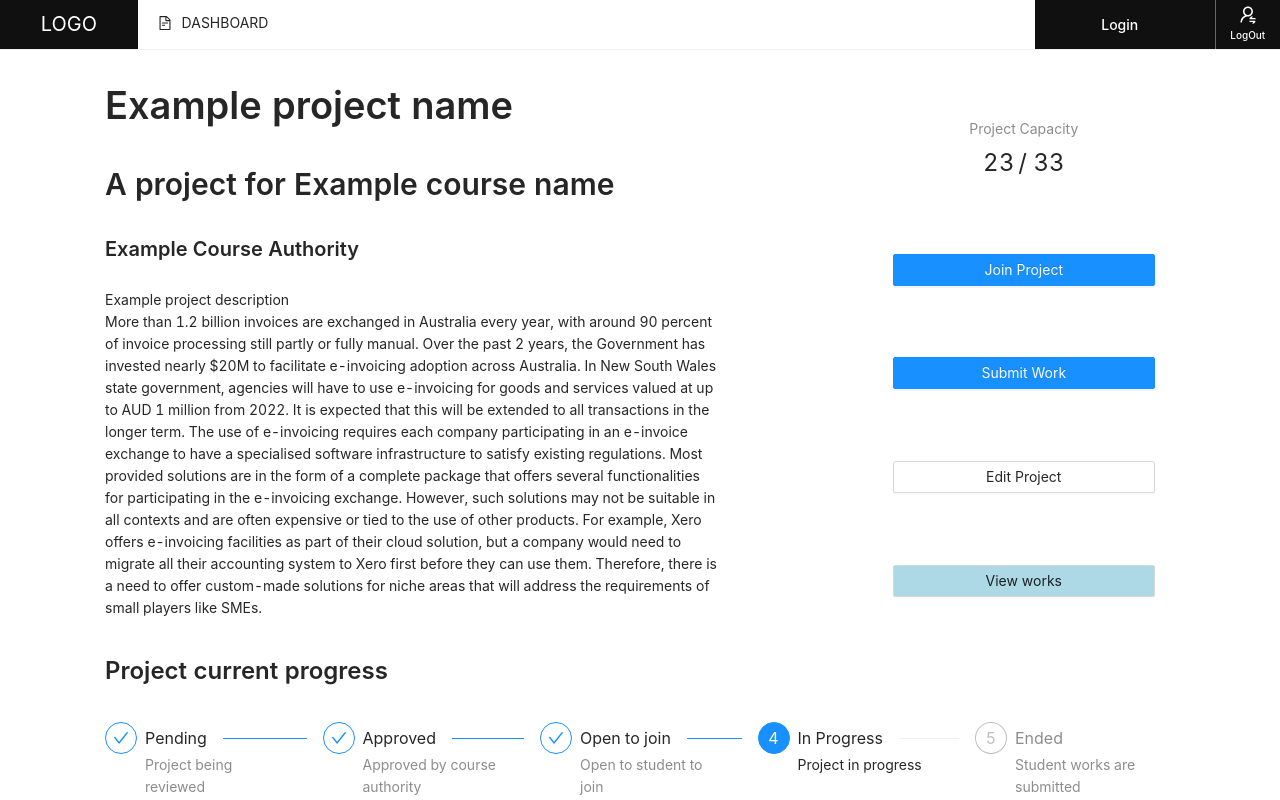
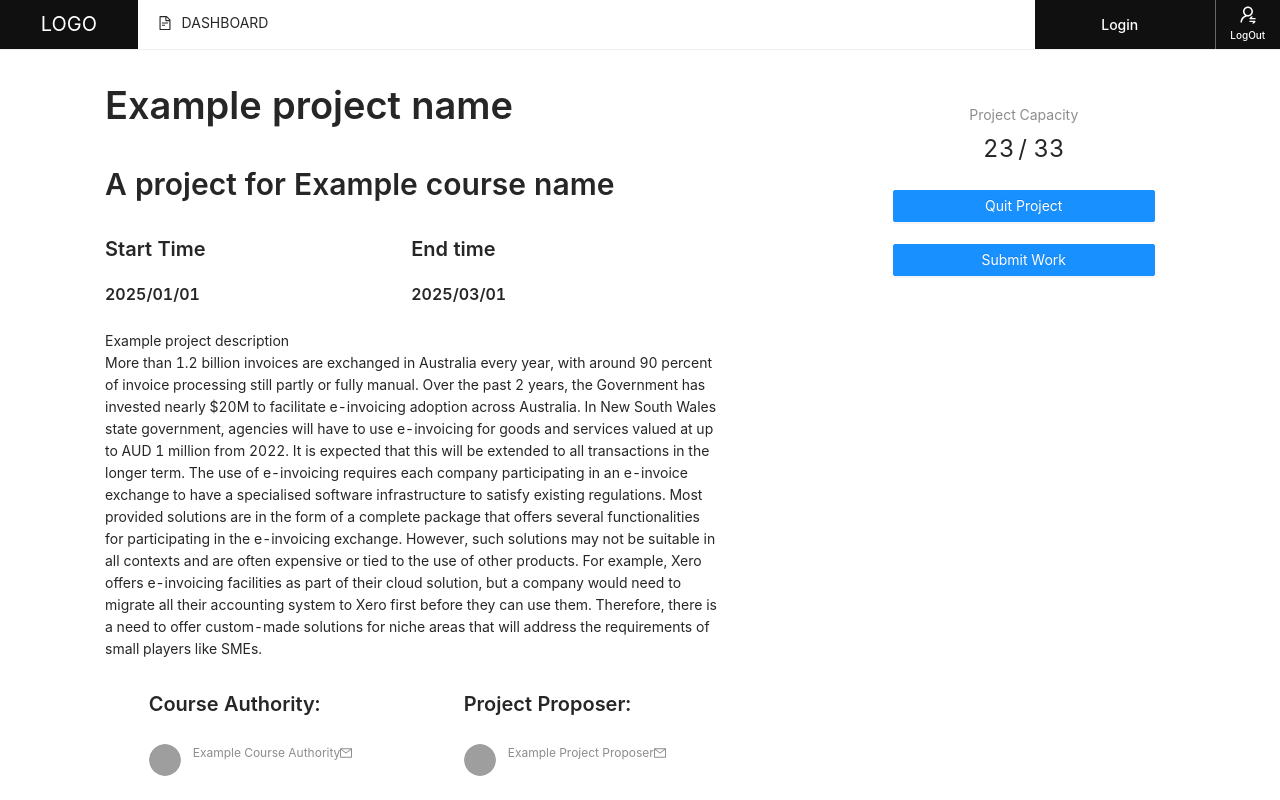
Before and after one commit to span6484/COMP9323-JustDoIT, a Next.js app in the folder comp9323-frontend/: page /project/detail in a window 1280 px wide. Built offline with nearby package versions, Linux system fonts and the light colour scheme; grey boxes are pictures that could not be loaded.

Commit message:
project details done

```diff
--- a/comp9323-frontend/pages/project/detail.js
+++ b/comp9323-frontend/pages/project/detail.js
@@ -1,21 +1,129 @@
 import PageBase from '../basePage'
-import React, { useRef, onChange, useState,useEffect } from 'react'
-import { Col, Row, Button, Typography, Image, Space, Collapse, Steps, Popover, Statistic, Comment, Avatar, Popconfirm } from 'antd';
-import { BoldOutlined } from '@ant-design/icons';
+import React, { useRef, onChange, useState, useEffect } from 'react'
+import { Col, Row, Button, Typography, Tooltip, Space, Collapse, Steps, Popover, Statistic, Comment, Avatar, Popconfirm } from 'antd';
+import { MailOutlined, DeleteOutlined, FormOutlined } from "@ant-design/icons"
+import { CopyToClipboard } from 'react-copy-to-clipboard';
 const { Title, Paragraph, Text, Link } = Typography;
 
-const TextIndex = ({ USERMESSAGE ,urlMsg}) => {
+const TextIndex = ({ USERMESSAGE, urlMsg }) => {
+    var role = "S"
+    var joined = true;
     const ref = useRef();
     const { Panel } = Collapse;
     const onChange = (key) => {
         console.log(key);
     };
-    useEffect(()=>{
-        setTimeout(()=>{
+
+    useEffect(() => {
+        setTimeout(() => {
             ref?.current.getTabPane(urlMsg.asPath, `Project Name`)
-        },0)
-    },[])
+        }, 0)
+    }, [])
     const { Step } = Steps;
+    // var userRole = ("CA", "S", "P","R");
+    function Buttons(props) {
+        const userRole = props.userRole;
+        if (userRole == "CA") {
+            return <CAButtons />;
+        }
+        else if (userRole == "R") {
+            return <RButtons />;
+        }
+        else if (userRole == "P") {
+            return <PButtons />;
+        }
+        return <SButtons />;
+    }
+    function CAButtons() {
+        return (
+            <>
+                <Button type="primary" href='/project/edit'>Edit Project</Button>
+                <br />
+                <Button type="primary" href='/project/work'>View works</Button>
+            </>
+        )
+    }
+    function RButtons() {
+        return (
+            <>
+                <Button type="primary" href='/project/edit'>Approve Project</Button>
+            </>
+        )
+    }
+    function PButtons() {
+        return (
+            <>
+                <Button type="primary" href='/project/work'>View works</Button>
+            </>
+        )
+    }
+    function SButtons() {
+        if (joined) {
+            return (
+                <>
+                    <Popconfirm
+                        placement="bottomRight"
+                        title={"Quit this project now?"}
+                        okText="Yes"
+                        cancelText="No"
+                    >
+                        <Button type="primary">Quit Project</Button>
+                    </Popconfirm>
+                    <br />
+                    <Button type="primary" href='/project/work'>Submit Work</Button>
+
+                </>
+            )
+        } else {
+            return (
+                <>
+
+                    <Popconfirm
+                        placement="bottomRight"
+                        title={"Join this project now?"}
+                        okText="Yes"
+                        cancelText="No"
+                    >
+                        <Button type="primary">Join Project</Button>
+                    </Popconfirm>
+                </>
+            )
+        }
+    }
+    function ProgressBars(props) {
+        const userRole = props.userRole;
+        if (userRole == "CA" || userRole == "R") {
+            return (
+                <>
+                    <Steps current={3}>
+                        <Step title="Pending" description="Project being reviewed" />
+                        <Step title="Approved" description="Approved by course authority" />
+                        <Step title="Open to join" description="Open to student to join" />
+                        <Step title="In Progress" description="Project in progress" />
+                        <Step title="Ended" description="Student works are submitted" />
+                    </Steps>
+                </>
+            );
+        } else if (userRole == "P") {
+            return (
+                <>
+                    <Steps current={1}>
+                        <Step title="Pending" description="Project being reviewed" />
+                        <Step title="Not Approved" description="Not approved by course authority" />
+                    </Steps>
+                </>
+            );
+        }
+        return (
+            <>
+                <Steps current={0}>
+                    <Step title="Open to join" description="Open to student to join" />
+                    <Step title="In Progress" description="Project in progress" />
+                    <Step title="Ended" description="Student works are submitted" />
+                </Steps>
+            </>
+        );
+    }
     return (
         <PageBase cRef={ref} USERMESSAGE={USERMESSAGE}>
             <>
@@ -28,7 +136,16 @@ const TextIndex = ({ USERMESSAGE ,urlMsg}) => {
                                 <Space direction="vertical" size="middle" style={{ display: 'flex' }}>
                                     <Title>Example project name</Title>
                                     <Title level={2}>A project for Example course name</Title>
-                                    <Title level={4}>Example Course Authority</Title>
+                                    <Row>
+                                        <Col span={12}>
+                                            <Title level={4}>Start Time</Title>
+                                            <Title level={5}>2025/01/01</Title>
+                                        </Col>
+                                        <Col span={12}>
+                                            <Title level={4}>End time</Title>
+                                            <Title level={5}>2025/03/01</Title>
+                                        </Col>
+                                    </Row>
                                     <Paragraph>
                                         Example project description
                                         <br />
@@ -48,54 +165,75 @@ const TextIndex = ({ USERMESSAGE ,urlMsg}) => {
                                         custom-made solutions for niche areas that will address the requirements of small players like
                                         SMEs.
                                     </Paragraph>
-
+                                    <Space direction="vertical" size="middle" style={{ display: 'flex', flexDirection: 'row', justifyContent: 'space-around' }}>
+                                        <div>
+                                            <Title level={4}>Course Authority:</Title>
+                                            <Comment
+                                                className="comment-box-item"
+                                                author={<div>
+                                                    Example Course Authority
+                                                    <Tooltip placement="top" title={<div className={"email-tool-tip-component"}>
+                                                        ExampleEmail@COMP9323.com
+                                                        <CopyToClipboard
+                                                            text={"ExampleEmail@COMP9323.com"}
+                                                            onCopy={() => {
+                                                                message.success('copy email success');
+                                                            }}
+                                                        >
+                                                            <span className={"email-tool-tip-component-copy"}>COPY</span>
+                                                        </CopyToClipboard>
+                                                    </div>}>
+                                                        <MailOutlined className={"mail-box"} />
+                                                    </Tooltip>
+                                                </div>
+                                                }
+                                                avatar={<Avatar src="/static/ca.png" />}
+                                                content={null}
+                                            >
+                                            </Comment>
+                                        </div>
+                                        <div>
+                                            <Title level={4}>Project Proposer:</Title>
+                                            <Comment
+                                                className="comment-box-item"
+                                                author={<div>
+                                                    Example Project Proposer
+                                                    <Tooltip placement="top" title={<div className={"email-tool-tip-component"}>
+                                                        ExampleEmail@COMP9323.com
+                                                        <CopyToClipboard
+                                                            text={"ExampleEmail@COMP9323.com"}
+                                                            onCopy={() => {
+                                                                message.success('copy email success');
+                                                            }}
+                                                        >
+                                                            <span className={"email-tool-tip-component-copy"}>COPY</span>
+                                                        </CopyToClipboard>
+                                                    </div>}>
+                                                        <MailOutlined className={"mail-box"} />
+                                                    </Tooltip>
+                                                </div>
+                                                }
+                                                avatar={<Avatar src="/static/ca.png" />}
+                                                content={null}
+                                            >
+                                            </Comment>
+                                        </div>
+                                    </Space>
                                 </Space>
                             </Col>
                             <Col span={4}></Col>
-                            <Col span={6} style={{ display: 'flex', flexDirection: 'column', justifyContent: 'space-around' }}>
+                            <Col span={6} style={{ display: 'flex', flexDirection: 'column', justifyContent: 'start' }}>
+                                <br />
                                 <Statistic style={{ textAlign: 'center' }} title="Project Capacity" value={23} suffix="/ 33" />
-                                <Popconfirm
-                                    placement="bottomRight"
-                                    title={"Join this project now?"}
-                                    okText="Yes"
-                                    cancelText="No"
-                                >
-                                    <Button type="primary">Join Project</Button>
-                                </Popconfirm>
-                                <Button type="primary">Submit Work</Button>
-                                {/*<Button type="primary">Quit Project</Button>*/}
-                                <Button>Edit Project</Button>
-                                <Button style={{ background: 'lightblue' }}>View works</Button>
+                                <br />
+                                <Buttons userRole={role} />
+
                             </Col>
                         </Row>
-                        {/* <br />
-                        <br />
-                        <Col span={24}>
-                            <Image.PreviewGroup>
-                                <Space direction="horizontal" size="middle" style={{ display: 'flex', overflow: 'auto' }}>
-                                    <Image width={200} src="https://zos.alipayobjects.com/rmsportal/jkjgkEfvpUPVyRjUImniVslZfWPnJuuZ.png?x-oss-process=image/blur,r_50,s_50/quality,q_1/resize,m_mfit,h_200,w_200" />
-                                    <Image width={200} src="https://gw.alipayobjects.com/zos/antfincdn/LlvErxo8H9/photo-1503185912284-5271ff81b9a8.webp?x-oss-process=image/blur,r_50,s_50/quality,q_1/resize,m_mfit,h_200,w_200" />
-                                    <Image width={200} src="https://zos.alipayobjects.com/rmsportal/jkjgkEfvpUPVyRjUImniVslZfWPnJuuZ.png?x-oss-process=image/blur,r_50,s_50/quality,q_1/resize,m_mfit,h_200,w_200" />
-                                    <Image width={200} src="https://zos.alipayobjects.com/rmsportal/jkjgkEfvpUPVyRjUImniVslZfWPnJuuZ.png?x-oss-process=image/blur,r_50,s_50/quality,q_1/resize,m_mfit,h_200,w_200" />
-                                    <Image width={200} src="https://gw.alipayobjects.com/zos/antfincdn/LlvErxo8H9/photo-1503185912284-5271ff81b9a8.webp?x-oss-process=image/blur,r_50,s_50/quality,q_1/resize,m_mfit,h_200,w_200" />
-                                </Space>
-                            </Image.PreviewGroup>
-                        </Col> */}
                         <br />
                         <Title level={3}>Project current progress</Title>
                         <br />
-                        <Steps current={3}>
-                            <Step title="Pending" description="Project being reviewed" />
-                            <Step title="Approved" description="Approved by course authority" />
-                            <Step title="Open to join" description="Open to student to join" />
-                            <Step title="In Progress" description="Project in progress" />
-                            <Step title="Ended" description="Student works are submitted" />
-                        </Steps>
-                        <br />
-                        <Steps current={1}>
-                            <Step title="Pending" description="Project being reviewed" />
-                            <Step title="Not Approved" description="Not approved by course authority" />
-                        </Steps>
+                        <ProgressBars userRole={role} />
                         <br />
                         <Row>
                             <Col span={24}>
@@ -134,7 +272,7 @@ const TextIndex = ({ USERMESSAGE ,urlMsg}) => {
                                 <Comment
                                     actions={[<span key="comment-nested-reply-to">Reply</span>]}
                                     author={<a>Example student</a>}
-                                    avatar={<Avatar src="https://joeschmoe.io/api/v1/random" alt="Han Solo" />}
+                                    avatar={<Avatar src="https://joeschmoe.io/api/v1/random" />}
                                     content={
                                         <p>
                                             Hi course staff, are there any other prerequisites learning modules for this project?
@@ -144,7 +282,7 @@ const TextIndex = ({ USERMESSAGE ,urlMsg}) => {
                                     <Comment
                                         actions={[<span key="comment-nested-reply-to">Reply</span>]}
                                         author={<a>Example course authority</a>}
-                                        avatar={<Avatar src="https://joeschmoe.io/api/v1/random" alt="Han Solo" />}
+                                        avatar={<Avatar src="/static/ca.png" />}
                                         content={
                                             <p>
                                                 No, you can enroll as long as you are in the course.
@@ -156,7 +294,7 @@ const TextIndex = ({ USERMESSAGE ,urlMsg}) => {
                                 <Comment
                                     actions={[<span key="comment-nested-reply-to">Reply</span>]}
                                     author={<a>Example student</a>}
-                                    avatar={<Avatar src="https://joeschmoe.io/api/v1/random" alt="Han Solo" />}
+                                    avatar={<Avatar src="https://joeschmoe.io/api/v1/random" />}
                                     content={
                                         <p>
                                             Hi course staff, are suspendisse est odio imperdiet id euismod included in this project's work?
```
